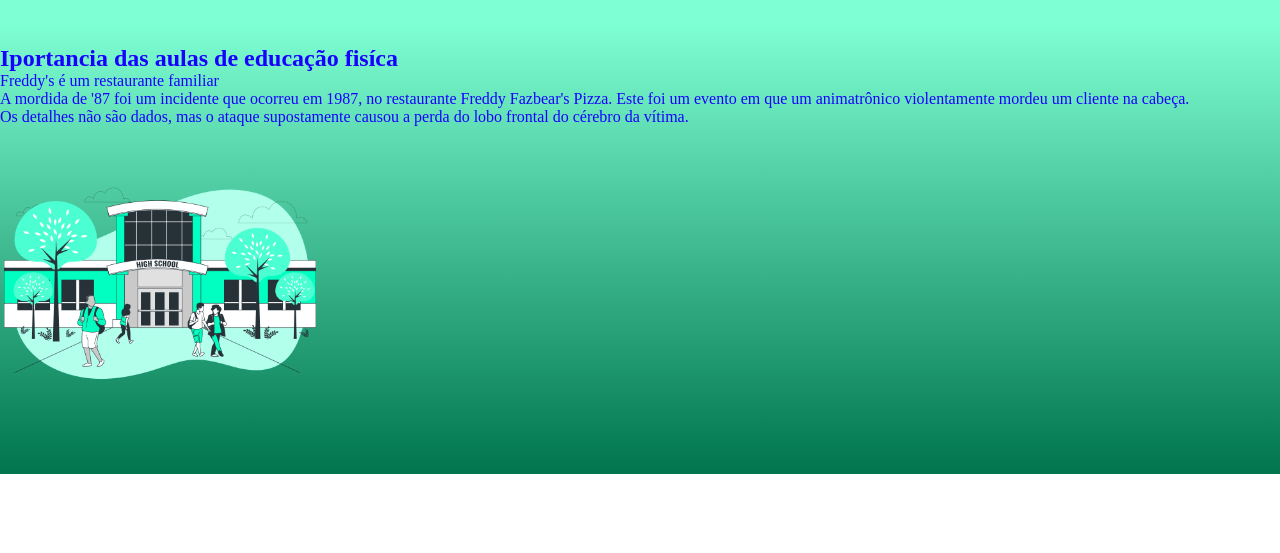
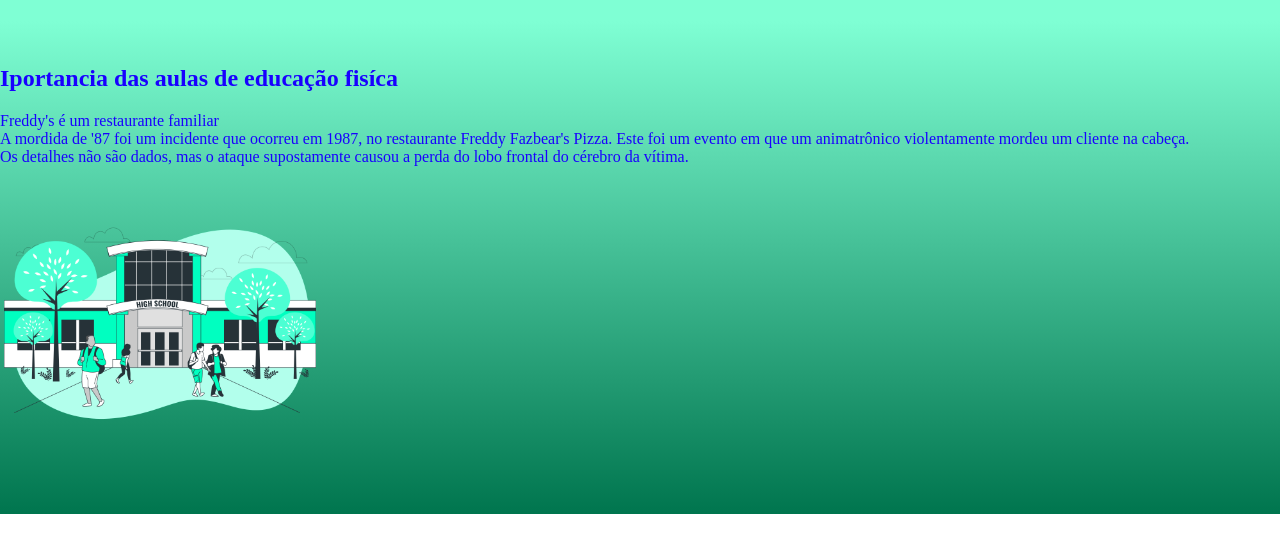
Before and after one commit to D4N13L7/2b-daniel-almeida, a plain HTML site: page index.html in a window 1280 px wide. Shown: the part 155-708 px from the top of the page. Drawn offline with Linux system fonts and the light colour scheme.

Commit message:
zoro sola

```diff
--- a/style.css
+++ b/style.css
@@ -42,3 +42,7 @@ font-family: 'Courier New', Courier, monospace;
     width: 25%;
     font-size: 20px;
 }
+
+.turma-titulo{
+    padding: 20px 0;
+}
```
